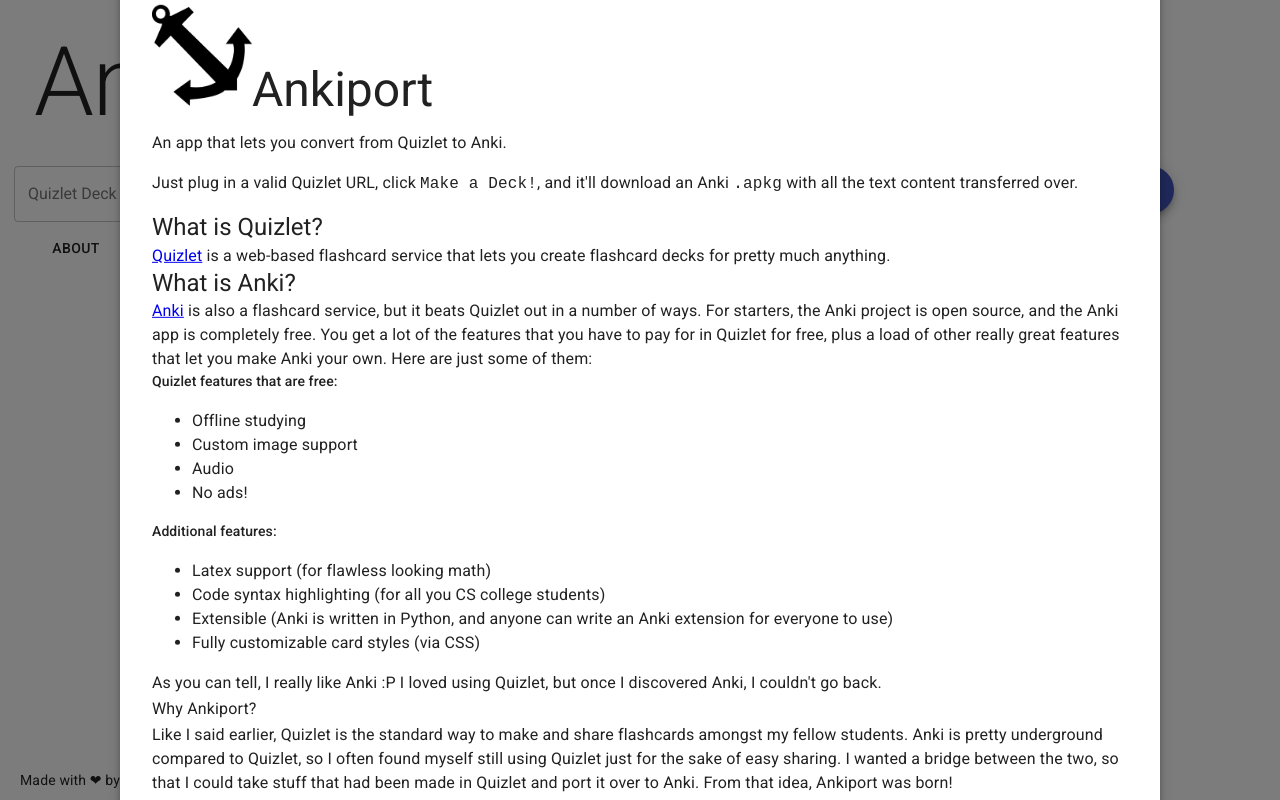
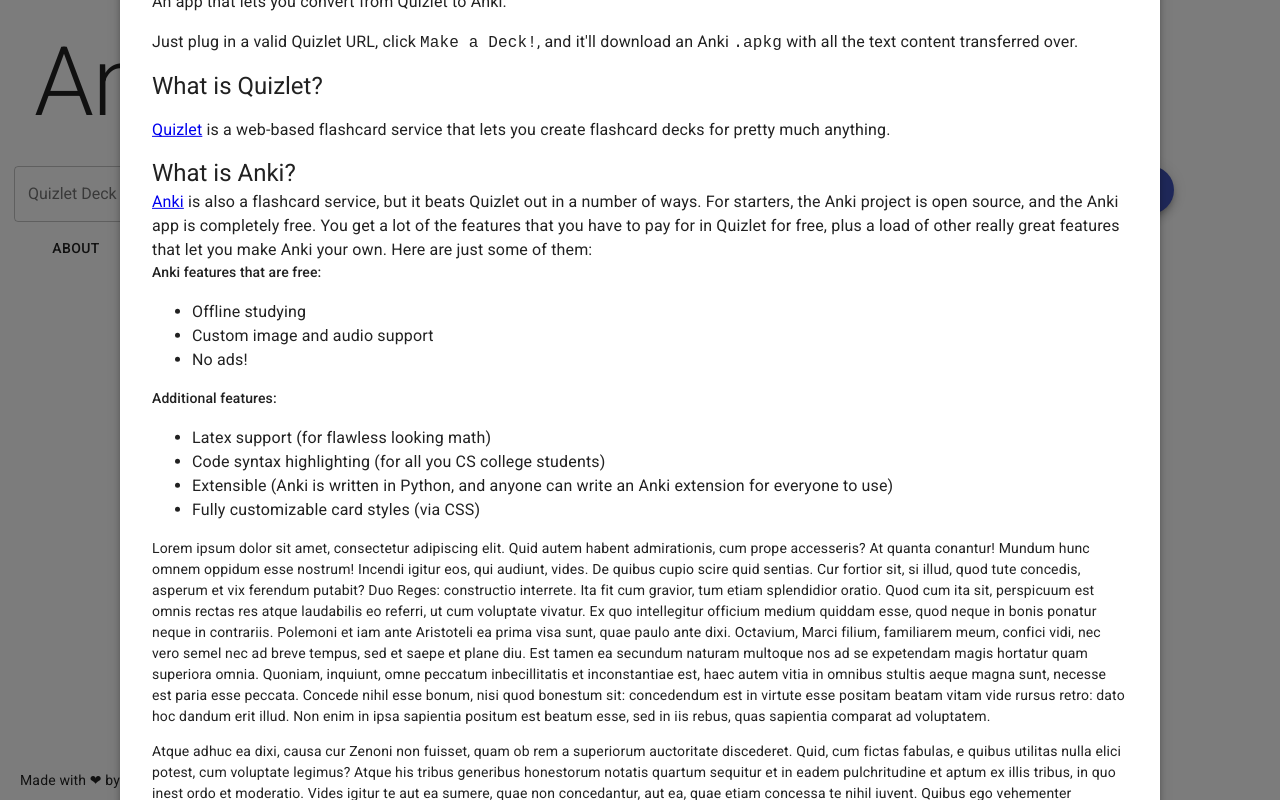
Before and after one commit to jahzielv/ankiport-web, a React (Create React App) app: page / in a window 1280 px wide. Both pictures are taken after a click on the button "ABOUT". Built offline with nearby package versions, Linux system fonts and the light colour scheme.

Commit message:
edited modal content

```diff
--- a/src/components/AboutSection.js
+++ b/src/components/AboutSection.js
@@ -1,5 +1,5 @@
 import React, { Fragment } from "react";
-import { Typography } from "@material-ui/core";
+import { Typography, Grid } from "@material-ui/core";
 
 export const AboutSection = () => {
 
@@ -7,6 +7,10 @@
     return (
         <Fragment>
             <Typography variant="h3"><img src="../res/aplogo.png" alt="ankiport logo" width="100" />Ankiport</Typography>
+            <Grid container direction="row">
+                <Typography variant="subtitle2">Version 0.0.4</Typography>
+                <Typography variant="subtitle2" style={{ paddingLeft: "15px" }}>Code hosted on <a href="https://github.com/jahzielv/ankiport-web" target="_blank">Github</a></Typography>
+            </Grid>
 
             <Typography variant="body1">
                 <p>An app that lets you convert from Quizlet to Anki.</p>
@@ -15,17 +19,18 @@
 
             <Typography variant="h5"> What is Quizlet?</Typography>
 
-            <Typography variant="body1"><a href="quizlet.com">Quizlet</a> is a web-based flashcard service that lets you create flashcard decks for pretty much anything.</Typography>
+            <Typography variant="body1">
+                <p><a href="quizlet.com">Quizlet</a> is a web-based flashcard service that lets you create flashcard decks for pretty much anything.</p>
+            </Typography>
             <Typography variant="h5"> What is Anki?</Typography>
 
             <Typography variant="body1"> <a href="https://apps.ankiweb.net/">Anki</a> is also a flashcard service, but it beats Quizlet out in a number of ways. For starters, the Anki project is open source, and the Anki app is completely free. You get a lot of the features that you have to pay for in Quizlet for free, plus a load of other really great features that let you make Anki your own. Here are just some of them:</Typography>
 
-            <Typography variant="subtitle2"> Quizlet features that are free: </Typography>
+            <Typography variant="subtitle2"> Anki features that are free: </Typography>
             <Typography variant="body1">
                 <ul>
                     <li>Offline studying</li>
-                    <li>Custom image support</li>
-                    <li>Audio</li>
+                    <li>Custom image and audio support</li>
                     <li>No ads!</li>
                 </ul>
             </Typography>
@@ -38,12 +43,14 @@
                     <li>Extensible (Anki is written in Python, and anyone can write an Anki extension for everyone to use)</li>
                     <li>Fully customizable card styles (via CSS)</li>
                 </ul>
-                As you can tell, I really like Anki :P I loved using Quizlet, but once I discovered Anki, I couldn't go back.
-                    </Typography>
+            </Typography>
+            <Typography><p>Lorem ipsum dolor sit amet, consectetur adipiscing elit. Quid autem habent admirationis, cum prope accesseris? At quanta conantur! Mundum hunc omnem oppidum esse nostrum! Incendi igitur eos, qui audiunt, vides. De quibus cupio scire quid sentias. Cur fortior sit, si illud, quod tute concedis, asperum et vix ferendum putabit? Duo Reges: constructio interrete. Ita fit cum gravior, tum etiam splendidior oratio. Quod cum ita sit, perspicuum est omnis rectas res atque laudabilis eo referri, ut cum voluptate vivatur. Ex quo intellegitur officium medium quiddam esse, quod neque in bonis ponatur neque in contrariis. Polemoni et iam ante Aristoteli ea prima visa sunt, quae paulo ante dixi. Octavium, Marci filium, familiarem meum, confici vidi, nec vero semel nec ad breve tempus, sed et saepe et plane diu. Est tamen ea secundum naturam multoque nos ad se expetendam magis hortatur quam superiora omnia. Quoniam, inquiunt, omne peccatum inbecillitatis et inconstantiae est, haec autem vitia in omnibus stultis aeque magna sunt, necesse est paria esse peccata. Concede nihil esse bonum, nisi quod bonestum sit: concedendum est in virtute esse positam beatam vitam vide rursus retro: dato hoc dandum erit illud. Non enim in ipsa sapientia positum est beatum esse, sed in iis rebus, quas sapientia comparat ad voluptatem. </p>
 
-            <Typography variant="subtitle1"> Why Ankiport?</Typography>
+                <p>Atque adhuc ea dixi, causa cur Zenoni non fuisset, quam ob rem a superiorum auctoritate discederet. Quid, cum fictas fabulas, e quibus utilitas nulla elici potest, cum voluptate legimus? Atque his tribus generibus honestorum notatis quartum sequitur et in eadem pulchritudine et aptum ex illis tribus, in quo inest ordo et moderatio. Vides igitur te aut ea sumere, quae non concedantur, aut ea, quae etiam concessa te nihil iuvent. Quibus ego vehementer assentior. Tu enim ista lenius, hic Stoicorum more nos vexat. Curium putes loqui, interdum ita laudat, ut quid praeterea sit bonum neget se posse ne suspicari quidem. Potius inflammat, ut coercendi magis quam dedocendi esse videantur. </p>
 
-            <Typography variant="body1">Like I said earlier, Quizlet is the standard way to make and share flashcards amongst my fellow students. Anki is pretty underground compared to Quizlet, so I often found myself still using Quizlet just for the sake of easy sharing. I wanted a bridge between the two, so that I could take stuff that had been made in Quizlet and port it over to Anki. From that idea, Ankiport was born!</Typography>
+                <p>Vives, inquit Aristo, magnifice atque praeclare, quod erit cumque visum ages, numquam angere, numquam cupies, numquam timebis. Sed haec ab Antiocho, familiari nostro, dicuntur multo melius et fortius, quam a Stasea dicebantur. Ista ipsa, quae tu breviter: regem, dictatorem, divitem solum esse sapientem, a te quidem apte ac rotunde; Is enim percontando atque interrogando elicere solebat eorum opiniones, quibuscum disserebat, ut ad ea, quae ii respondissent, si quid videretur, diceret. </p>
+
+            </Typography>
         </Fragment >
     )
 }
--- a/src/components/Footer.js
+++ b/src/components/Footer.js
@@ -38,7 +38,7 @@
         <div>
             <div className={classes.phantom} />
             <div className={classes.footer}>
-                <div className={classes.footerText}><Typography>Made with &#10084; by <a className={classes.footerLink} href="https://jahz.co">JVE</a>.</Typography></div>
+                <div className={classes.footerText}><Typography>Made with &#10084; by <a className={classes.footerLink} target="_blank" href="https://jahz.co">JVE</a>.</Typography></div>
             </div>
         </div>
     );
--- a/src/components/InputArea.js
+++ b/src/components/InputArea.js
@@ -26,6 +26,7 @@
         top: `${top}%`,
         left: `${left}%`,
         transform: `translate(-${top}%, -${left}%)`,
+        overflow: "scroll"
     };
 }
 
@@ -95,6 +96,7 @@
                     aria-describedby="simple-modal-description"
                     open={this.state.modalOpen}
                     onClose={this.handleModalClose}
+
                 >
                     <div style={getModalStyle()} className={classes.paper}>
                         <AboutSection />
```
